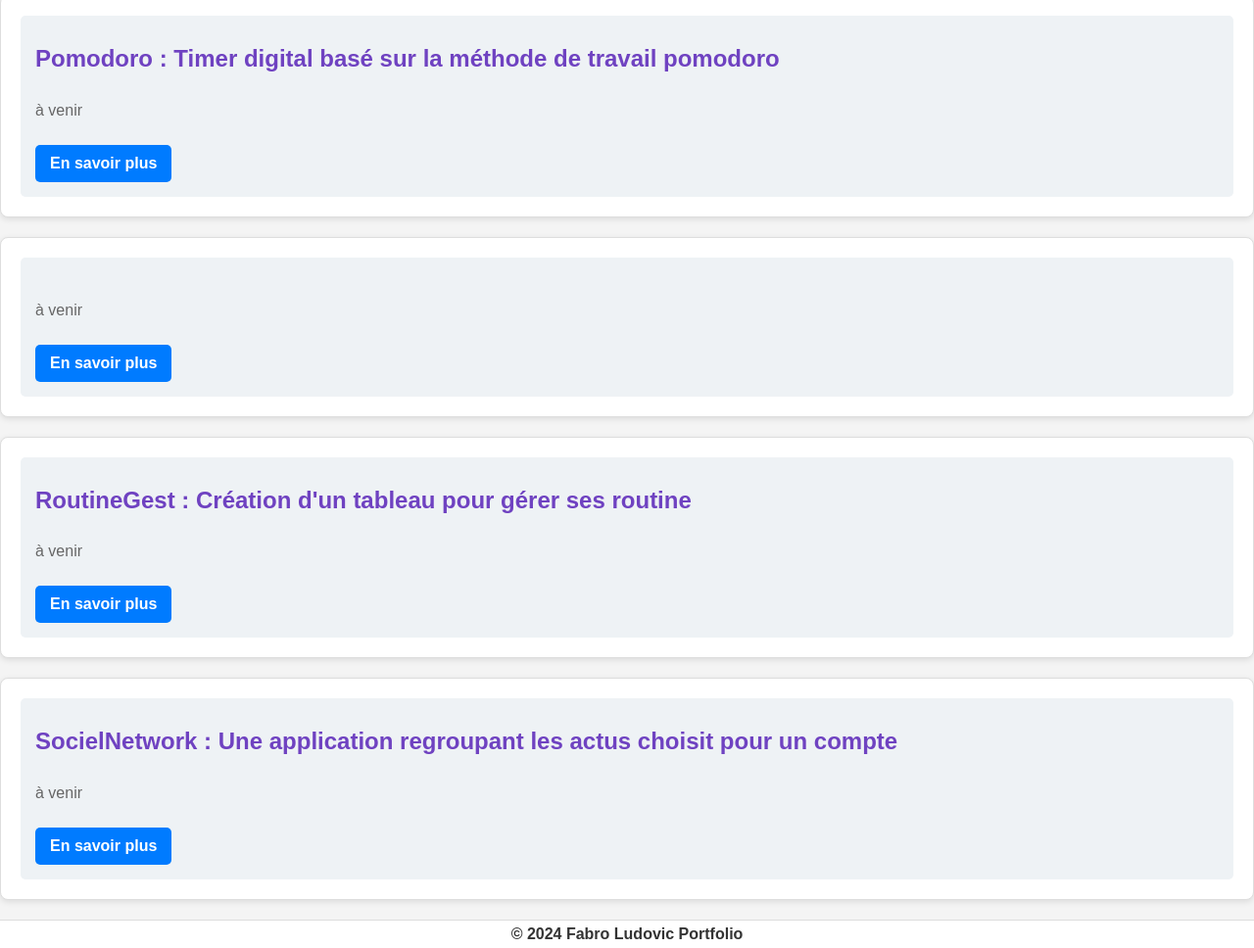
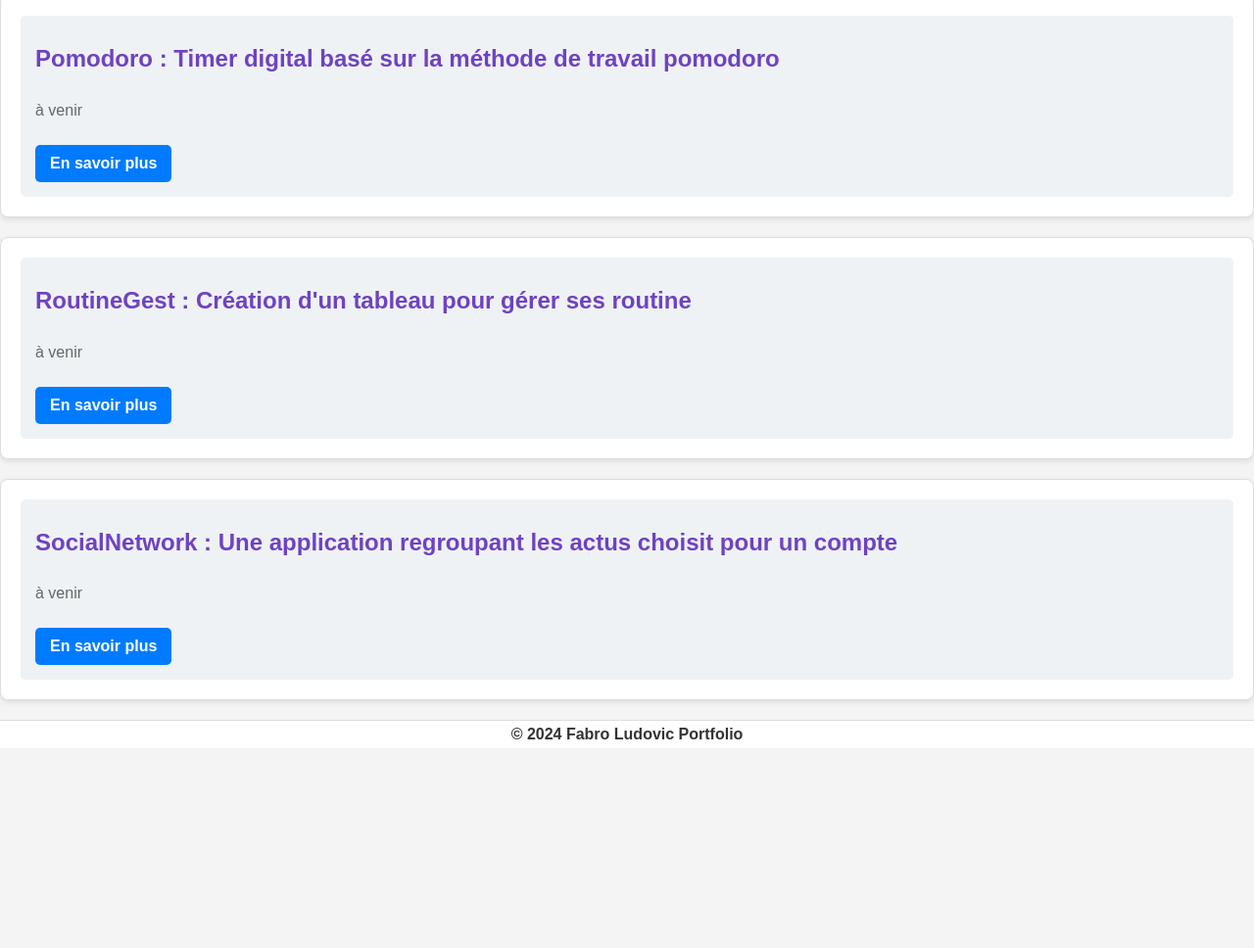
Before and after one commit to ludofbr/Portfolio-html, a plain HTML site: page portfolio/menu/projets.html in a window 1280 px wide. Shown: the part 674-1642 px from the top of the page at 98% size. After the commit the page ends 1438 px from the top, so only its background shows below. Drawn offline with Linux system fonts and the light colour scheme.

Commit message:
Update projets.html

```diff
--- a/portfolio/menu/projets.html
+++ b/portfolio/menu/projets.html
@@ -52,17 +52,7 @@
             <a href="#" class="link">En savoir plus</a>
         </div>
         </section>
-        <section class="projets-box">
-            <div class="projets-desc">
-            <h2></h2>
 
-            <p>
-                à venir
-            </p>
-
-            <a href="#" class="link">En savoir plus</a>
-        </div>
-        </section>
         <section class="projets-box">
             <div class="projets-desc">
             <h2>RoutineGest : Création d'un tableau pour gérer ses routine</h2>
@@ -76,7 +66,7 @@
         </section>
         <section class="projets-box">
             <div class="projets-desc">
-            <h2>SocielNetwork : Une application regroupant les actus choisit pour un compte</h2>
+            <h2>SocialNetwork : Une application regroupant les actus choisit pour un compte</h2>
 
             <p>
                 à venir
```
